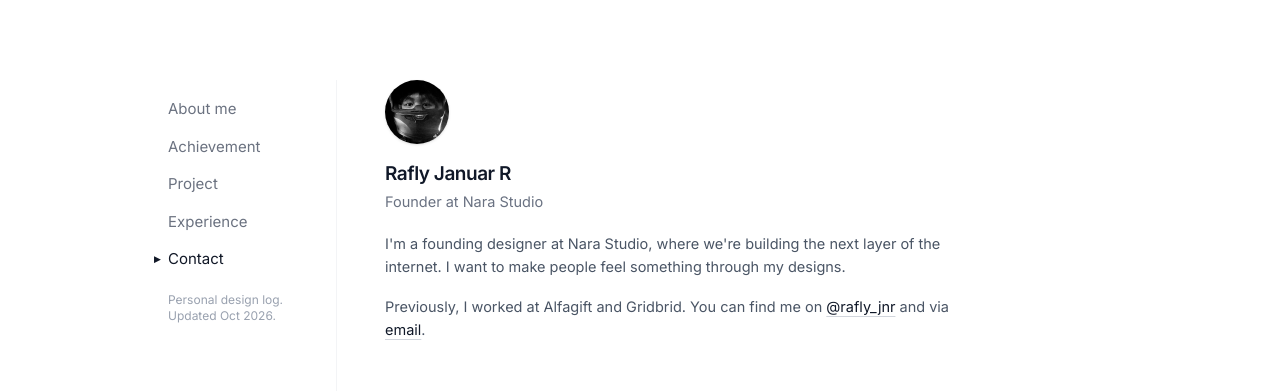
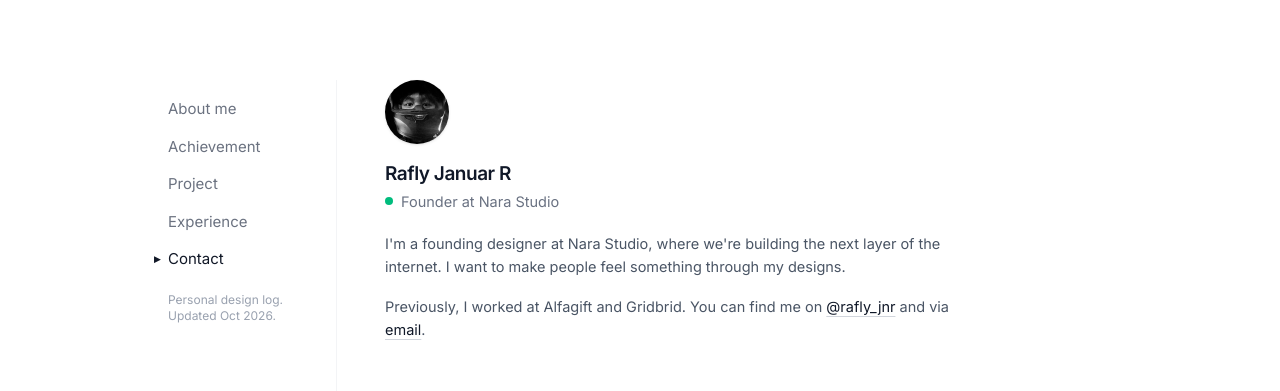
Before and after one commit to RaflyJanuarRaharjo/PortoRaf, a React (Vite) app: page / in a window 1280 px wide. Shown: the top 391 px of the page. Built offline with nearby package versions, Linux system fonts and the light colour scheme.

Commit message:
Add animations

```diff
--- a/package.json
+++ b/package.json
@@ -9,6 +9,7 @@
     "preview": "vite preview"
   },
   "dependencies": {
+    "motion": "^14.8.0",
     "react": "^19.3.1",
     "react-dom": "^19.3.1",
     "react-router-dom": "^7.18.5"
--- a/src/App.jsx
+++ b/src/App.jsx
@@ -1,33 +1,33 @@
-import { useEffect } from 'react'
 import { Routes, Route, useLocation } from 'react-router-dom'
+import { AnimatePresence, MotionConfig, motion } from 'motion/react'
 import { SoundProvider } from './hooks/useSfx'
 import SoundToggle from './components/SoundToggle'
 import Home from './pages/Home'
 import Projects from './pages/Projects'
 
-// Saat pindah halaman: ke atas, atau ke #hash kalau ada
-function ScrollManager() {
-  const { pathname } = useLocation()
-  useEffect(() => {
-    const hash = window.location.hash.slice(1)
-    if (hash) {
-      requestAnimationFrame(() => document.getElementById(hash)?.scrollIntoView())
-    } else {
-      window.scrollTo(0, 0)
-    }
-  }, [pathname])
-  return null
-}
+export default function App() {
+  const location = useLocation()
 
-export default function App() {
   return (
+    // reducedMotion="user": animasi dimatikan jika user mengaktifkan "reduce motion" di OS
+    <MotionConfig reducedMotion="user">
       <SoundProvider>
-      <ScrollManager />
         <SoundToggle />
-      <Routes>
+        <AnimatePresence mode="wait">
+          <motion.div
+            key={location.pathname}
+            initial={{ opacity: 0 }}
+            animate={{ opacity: 1 }}
+            exit={{ opacity: 0 }}
+            transition={{ duration: 0.25 }}
+          >
+            <Routes location={location}>
               <Route path="/" element={<Home />} />
               <Route path="/projects" element={<Projects />} />
             </Routes>
+          </motion.div>
+        </AnimatePresence>
       </SoundProvider>
+    </MotionConfig>
   )
 }
--- a/src/components/Layout.jsx
+++ b/src/components/Layout.jsx
@@ -1,9 +1,20 @@
+import { useEffect } from 'react'
 import { useScrollSpy } from '../hooks/useScrollSpy'
 import Sidebar from './Sidebar'
 
-// navItems harus konstanta di luar komponen (supaya scroll spy tidak reset)
+// navItems & ids harus konstanta di luar komponen (supaya scroll spy tidak reset)
 export default function Layout({ navItems, ids, note, back, children }) {
   const [active, select] = useScrollSpy(ids)
+
+  // Saat halaman dibuka: lompat ke #hash kalau ada, kalau tidak ke atas
+  useEffect(() => {
+    const hash = window.location.hash.slice(1)
+    if (hash) {
+      requestAnimationFrame(() => document.getElementById(hash)?.scrollIntoView({ behavior: 'instant' }))
+    } else {
+      window.scrollTo({ top: 0, behavior: 'instant' })
+    }
+  }, [])
 
   return (
     <div className="max-w-5xl mx-auto px-6 py-0 md:py-20 flex flex-col md:flex-row gap-8 md:gap-0">
--- a/src/components/ProjectCard.jsx
+++ b/src/components/ProjectCard.jsx
@@ -7,7 +7,7 @@ export default function ProjectCard({ project }) {
     <Link
       to={`/projects#${project.id}`}
       data-sfx
-      className="sm:col-span-2 border border-gray-200/80 rounded-[1.25rem] p-3 flex flex-col hover:shadow-sm hover:border-gray-300 transition-all group"
+      className="sm:col-span-2 border border-gray-200/80 rounded-[1.25rem] p-3 flex flex-col hover:shadow-md hover:-translate-y-0.5 hover:border-gray-300 transition-all duration-300 group"
     >
       <div className="overflow-hidden rounded-[0.85rem] bg-gray-100 aspect-video">
         <ProjectMedia
--- a/src/components/Section.jsx
+++ b/src/components/Section.jsx
@@ -1,7 +1,10 @@
-// Section dengan judul dan elemen opsional di kanan (jumlah, link, dll)
-export default function Section({ id, title, aside, className = 'mb-20', children }) {
+import { motion } from 'motion/react'
+import { reveal } from '../lib/motion'
+
+// Section dengan judul + elemen opsional di kanan. Muncul halus saat discroll.
+export default function Section({ id, title, aside, className = 'mb-20', animate = true, children }) {
   return (
-    <section id={id} className={`scroll-mt-24 ${className}`}>
+    <motion.section id={id} className={`scroll-mt-24 ${className}`} {...(animate ? reveal : {})}>
       {title && (
         <div className="flex items-baseline justify-between mb-6">
           <h2 className="text-[16px] font-semibold text-gray-900">{title}</h2>
@@ -9,7 +12,7 @@ export default function Section({ id, title, aside, className = 'mb-20', childre
         </div>
       )}
       {children}
-    </section>
+    </motion.section>
   )
 }
 
--- a/src/components/Sidebar.jsx
+++ b/src/components/Sidebar.jsx
@@ -1,6 +1,10 @@
 import { useEffect, useRef } from 'react'
 import { Link } from 'react-router-dom'
+import { motion } from 'motion/react'
 import { ArrowLeft } from './icons'
+import { ease } from '../lib/motion'
+
+const spring = { type: 'spring', stiffness: 500, damping: 35 }
 
 export default function Sidebar({ items, active, onSelect, note, back }) {
   const refs = useRef({})
@@ -13,34 +17,59 @@ export default function Sidebar({ items, active, onSelect, note, back }) {
   }, [active])
 
   return (
-    <aside className="md:w-40 flex-shrink-0 sticky top-0 z-40 -mx-6 px-6 bg-white/90 backdrop-blur border-b border-gray-100 md:border-0 md:mx-0 md:px-0 md:bg-transparent md:static">
+    <motion.aside
+      initial={{ opacity: 0, x: -8 }}
+      animate={{ opacity: 1, x: 0 }}
+      transition={{ duration: 0.6, ease }}
+      className="md:w-40 flex-shrink-0 sticky top-0 z-40 -mx-6 px-6 bg-white/90 backdrop-blur border-b border-gray-100 md:border-0 md:mx-0 md:px-0 md:bg-transparent md:static"
+    >
       <div className="md:sticky md:top-24 md:pl-4">
         <div className="flex md:flex-col items-center md:items-start gap-7 md:gap-0 py-3 md:py-0">
           {back && (
             <Link
               to={back.to}
               data-sfx
-              className="inline-flex items-center gap-1.5 text-[14px] text-gray-400 hover:text-gray-900 transition-colors whitespace-nowrap md:mb-6"
+              className="group inline-flex items-center gap-1.5 text-[14px] text-gray-400 hover:text-gray-900 transition-colors whitespace-nowrap md:mb-6"
             >
-              <ArrowLeft />
+              <span className="transition-transform duration-200 group-hover:-translate-x-0.5"><ArrowLeft /></span>
               {back.label}
             </Link>
           )}
 
           <nav className="flex md:flex-col gap-7 md:gap-3 overflow-x-auto md:overflow-visible no-scrollbar">
-            {items.map((item) => (
+            {items.map((item) => {
+              const isActive = active === item.id
+              return (
                 <a
                   key={item.id}
                   ref={(el) => (refs.current[item.id] = el)}
                   href={`#${item.id}`}
                   data-sfx
                   onClick={() => onSelect(item.id)}
-                className={`nav-link ${active === item.id ? 'active' : ''} relative whitespace-nowrap text-[15px] leading-[1.7]`}
+                  className={`nav-link ${isActive ? 'active' : ''} relative whitespace-nowrap text-[15px] leading-[1.7] transition-transform duration-200 md:hover:translate-x-0.5`}
                 >
-                <span className="arrow hidden md:inline absolute -left-3.5 top-1/2 -translate-y-1/2 text-[9px]">&#9654;</span>
+                  {/* Penanda aktif desktop: segitiga yang meluncur */}
+                  {isActive && (
+                    <motion.span
+                      layoutId="nav-arrow"
+                      transition={spring}
+                      className="hidden md:flex absolute -left-3.5 inset-y-0 items-center text-[9px]"
+                    >
+                      &#9654;
+                    </motion.span>
+                  )}
+                  {/* Penanda aktif mobile: garis bawah yang meluncur */}
+                  {isActive && (
+                    <motion.span
+                      layoutId="nav-underline"
+                      transition={spring}
+                      className="md:hidden absolute -bottom-3 left-0 right-0 h-px bg-gray-900"
+                    />
+                  )}
                   {item.label}
                 </a>
-            ))}
+              )
+            })}
           </nav>
         </div>
 
@@ -48,6 +77,6 @@ export default function Sidebar({ items, active, onSelect, note, back }) {
           <p className="hidden md:block text-[12px] leading-[1.4] text-gray-400 mt-5 max-w-[130px]">{note}</p>
         )}
       </div>
-    </aside>
+    </motion.aside>
   )
 }
--- a/src/components/SoundToggle.jsx
+++ b/src/components/SoundToggle.jsx
@@ -1,16 +1,33 @@
+import { AnimatePresence, motion } from 'motion/react'
 import { useSfx } from '../hooks/useSfx'
 import { SpeakerOff, SpeakerOn } from './icons'
 
 export default function SoundToggle() {
   const { muted, toggle } = useSfx()
   return (
-    <button
+    <motion.button
       onClick={toggle}
       data-sfx
       aria-label={muted ? 'Nyalakan suara' : 'Matikan suara'}
+      initial={{ opacity: 0, scale: 0.8 }}
+      animate={{ opacity: 1, scale: 1 }}
+      whileHover={{ scale: 1.06 }}
+      whileTap={{ scale: 0.92 }}
+      transition={{ type: 'spring', stiffness: 400, damping: 25 }}
       className="fixed bottom-5 right-5 z-50 w-10 h-10 rounded-full border border-gray-200 bg-white/90 backdrop-blur shadow-sm flex items-center justify-center text-gray-600 hover:text-gray-900 hover:border-gray-300 transition-colors"
     >
-      {muted ? <SpeakerOff /> : <SpeakerOn />}
-    </button>
+      <AnimatePresence mode="wait" initial={false}>
+        <motion.span
+          key={muted ? 'off' : 'on'}
+          initial={{ opacity: 0, rotate: -30, scale: 0.6 }}
+          animate={{ opacity: 1, rotate: 0, scale: 1 }}
+          exit={{ opacity: 0, rotate: 30, scale: 0.6 }}
+          transition={{ duration: 0.15 }}
+          className="flex"
+        >
+          {muted ? <SpeakerOff /> : <SpeakerOn />}
+        </motion.span>
+      </AnimatePresence>
+    </motion.button>
   )
 }
--- a/src/index.css
+++ b/src/index.css
@@ -12,8 +12,6 @@ html {
 .nav-link { color: #6b7280; transition: color .15s; }
 .nav-link:hover,
 .nav-link.active { color: #111827; }
-.nav-link .arrow { opacity: 0; transition: opacity .15s; }
-.nav-link.active .arrow { opacity: 1; }
 
 .no-scrollbar::-webkit-scrollbar { display: none; }
 .no-scrollbar { scrollbar-width: none; }
--- /dev/null
+++ b/src/lib/motion.js
@@ -0,0 +1,28 @@
+// Preset animasi yang dipakai ulang
+export const ease = [0.22, 1, 0.36, 1]
+
+// Muncul saat discroll ke layar
+export const reveal = {
+  initial: { opacity: 0, y: 16, filter: 'blur(6px)' },
+  whileInView: { opacity: 1, y: 0, filter: 'blur(0px)' },
+  viewport: { once: true, amount: 0.15 },
+  transition: { duration: 0.6, ease },
+}
+
+// Container yang memunculkan anak-anaknya bergantian
+export const stagger = {
+  hidden: {},
+  show: { transition: { staggerChildren: 0.08, delayChildren: 0.1 } },
+}
+
+export const fadeUp = {
+  hidden: { opacity: 0, y: 12, filter: 'blur(6px)' },
+  show: { opacity: 1, y: 0, filter: 'blur(0px)', transition: { duration: 0.6, ease } },
+}
+
+// Item list yang muncul saat "Show all"
+export const listItem = (i = 0) => ({
+  initial: { opacity: 0, y: 10 },
+  animate: { opacity: 1, y: 0, transition: { duration: 0.4, ease, delay: i * 0.05 } },
+  exit: { opacity: 0, transition: { duration: 0.15 } },
+})
--- a/src/pages/Home.jsx
+++ b/src/pages/Home.jsx
@@ -1,4 +1,5 @@
 import { Link } from 'react-router-dom'
+import { AnimatePresence, motion } from 'motion/react'
 import Layout from '../components/Layout'
 import Section, { Count } from '../components/Section'
 import ShowMore from '../components/ShowMore'
@@ -8,6 +9,7 @@ import { profile } from '../data/profile'
 import { achievements } from '../data/achievements'
 import { experience } from '../data/experience'
 import { projects } from '../data/projects'
+import { fadeUp, listItem, stagger } from '../lib/motion'
 
 const NAV = [
   { id: 'about', label: 'About me' },
@@ -26,22 +28,37 @@ export default function Home() {
 
   return (
     <Layout navItems={NAV} ids={IDS} note={`Personal design log. Updated ${profile.updated}.`}>
-      {/* About */}
-      <Section id="about">
-        <img src={profile.avatar} alt={profile.name} className="w-16 h-16 rounded-full object-cover shadow-sm mb-4" />
-        <h1 className="text-[19px] font-semibold text-gray-900 tracking-tight">{profile.name}</h1>
-        <p className="text-[14.5px] text-gray-500 mt-0.5">{profile.role}</p>
+      {/* About: muncul bergantian saat halaman dibuka */}
+      <Section id="about" animate={false}>
+        <motion.div variants={stagger} initial="hidden" animate="show">
+          <motion.img
+            variants={fadeUp}
+            whileHover={{ scale: 1.08, rotate: -4 }}
+            transition={{ type: 'spring', stiffness: 300, damping: 15 }}
+            src={profile.avatar}
+            alt={profile.name}
+            className="w-16 h-16 rounded-full object-cover shadow-sm mb-4 cursor-pointer"
+          />
+          <motion.h1 variants={fadeUp} className="text-[19px] font-semibold text-gray-900 tracking-tight">{profile.name}</motion.h1>
+          <motion.p variants={fadeUp} className="text-[14.5px] text-gray-500 mt-0.5 flex items-center gap-2">
+            <span className="relative flex w-2 h-2">
+              <span className="absolute inline-flex w-full h-full rounded-full bg-emerald-400 opacity-60 animate-ping" />
+              <span className="relative inline-flex w-2 h-2 rounded-full bg-emerald-500" />
+            </span>
+            {profile.role}
+          </motion.p>
           <div className="text-[14.5px] text-gray-600 mt-5 leading-[1.6] space-y-4 max-w-[600px]">
-          <p>{profile.intro}</p>
-          <p>
+            <motion.p variants={fadeUp}>{profile.intro}</motion.p>
+            <motion.p variants={fadeUp}>
               Previously, I worked at {profile.previously}. You can find me on{' '}
               <a href={profile.instagram.url} target="_blank" rel="noopener" data-sfx className={linkClass}>
                 {profile.instagram.handle}
               </a>{' '}
               and via{' '}
               <a href="#contact" data-sfx className={linkClass}>email</a>.
-          </p>
+            </motion.p>
           </div>
+        </motion.div>
       </Section>
 
       {/* Achievement */}
@@ -49,16 +66,18 @@ export default function Home() {
         <ShowMore items={achievements} limit={3} sectionId="achievement">
           {(items) => (
             <ul className="divide-y divide-gray-100">
-              {items.map((a) => (
-                <li key={a.title} className="py-5 first:pt-0">
+              <AnimatePresence initial={false}>
+              {items.map((a, i) => (
+                <motion.li key={a.title} {...listItem(i - 3)} className="py-5 first:pt-0">
                   <div className="flex justify-between items-start gap-4">
                     <h3 className="font-medium text-[15px] text-gray-900 leading-[1.5]">{a.title}</h3>
                     <span className="text-gray-400 text-[13px] whitespace-nowrap mt-0.5">{a.date}</span>
                   </div>
                   <div className="text-[13.5px] text-gray-500 mt-0.5">{a.issuer}</div>
                   <p className="text-[14.5px] text-gray-600 leading-[1.6] mt-2">{a.description}</p>
-                </li>
+                </motion.li>
               ))}
+              </AnimatePresence>
             </ul>
           )}
         </ShowMore>
@@ -69,8 +88,8 @@ export default function Home() {
         id="project"
         title="Projects"
         aside={
-          <Link to="/projects" data-sfx className="inline-flex items-center gap-1 text-[13.5px] text-gray-500 hover:text-gray-900 transition-colors">
-            View all <ArrowRight />
+          <Link to="/projects" data-sfx className="group inline-flex items-center gap-1 text-[13.5px] text-gray-500 hover:text-gray-900 transition-colors">
+            View all <span className="transition-transform duration-200 group-hover:translate-x-0.5"><ArrowRight /></span>
           </Link>
         }
       >
@@ -84,16 +103,18 @@ export default function Home() {
         <ShowMore items={experience} limit={4} sectionId="experience" buttonClass="mt-6">
           {(items) => (
             <div className="flex flex-col gap-8">
-              {items.map((e) => (
-                <div key={e.company + e.period}>
+              <AnimatePresence initial={false}>
+              {items.map((e, i) => (
+                <motion.div key={e.company + e.period} {...listItem(i - 4)}>
                   <div className="flex justify-between items-start gap-4 mb-1">
                     <h3 className="font-medium text-[15px] text-gray-900">{e.role}</h3>
                     <span className="bg-gray-100/80 text-gray-500 text-[13px] px-2.5 py-1 rounded-md whitespace-nowrap">{e.period}</span>
                   </div>
                   <div className="text-[14.5px] text-gray-700 font-medium">{e.company}</div>
                   {e.description && <p className="text-[14.5px] text-gray-500 leading-[1.6] mt-2">{e.description}</p>}
-                </div>
+                </motion.div>
               ))}
+              </AnimatePresence>
             </div>
           )}
         </ShowMore>
--- a/src/pages/Projects.jsx
+++ b/src/pages/Projects.jsx
@@ -1,8 +1,10 @@
+import { motion } from 'motion/react'
 import Layout from '../components/Layout'
 import Section from '../components/Section'
 import ProjectMedia from '../components/ProjectMedia'
 import { profile } from '../data/profile'
 import { projects } from '../data/projects'
+import { fadeUp, stagger } from '../lib/motion'
 
 const NAV = projects.map((p) => ({ id: p.id, label: p.name }))
 const IDS = NAV.map((n) => n.id)
@@ -15,15 +17,15 @@ export default function Projects() {
       back={{ to: '/', label: 'Back' }}
       note={`${projects.length} projects. Updated ${profile.updated}.`}
     >
-      <header className="mb-10">
-        <h1 className="text-[19px] font-semibold text-gray-900 tracking-tight">Projects</h1>
-        <p className="text-[14.5px] text-gray-500 mt-0.5">Selected work by {profile.name}.</p>
-      </header>
+      <motion.header variants={stagger} initial="hidden" animate="show" className="mb-10">
+        <motion.h1 variants={fadeUp} className="text-[19px] font-semibold text-gray-900 tracking-tight">Projects</motion.h1>
+        <motion.p variants={fadeUp} className="text-[14.5px] text-gray-500 mt-0.5">Selected work by {profile.name}.</motion.p>
+      </motion.header>
 
       {projects.map((p) => (
         <Section key={p.id} id={p.id} className="mb-16">
-          <div className="overflow-hidden rounded-[1.25rem] border border-gray-200/80 bg-gray-50 aspect-video">
-            <ProjectMedia media={p.media} alt={p.name} />
+          <div className="group overflow-hidden rounded-[1.25rem] border border-gray-200/80 bg-gray-50 aspect-video">
+            <ProjectMedia media={p.media} alt={p.name} className="transition-transform duration-700 group-hover:scale-[1.03]" />
           </div>
           <div className="flex items-start justify-between gap-4 mt-5">
             <div>
@@ -36,9 +38,9 @@ export default function Projects() {
               target="_blank"
               rel="noopener"
               data-sfx
-              className="flex-shrink-0 inline-flex items-center gap-1 text-[14px] text-gray-500 hover:text-gray-900 transition-colors"
+              className="group flex-shrink-0 inline-flex items-center gap-1 text-[14px] text-gray-500 hover:text-gray-900 transition-colors"
             >
-              Visit <span>↗</span>
+              Visit <span className="transition-transform duration-200 group-hover:translate-x-0.5 group-hover:-translate-y-0.5">↗</span>
             </a>
           </div>
         </Section>
```
Also changed, not shown: 1 other file (tests, documents, lock files or other folders). Lines whose indentation alone changed are shown as unchanged.
